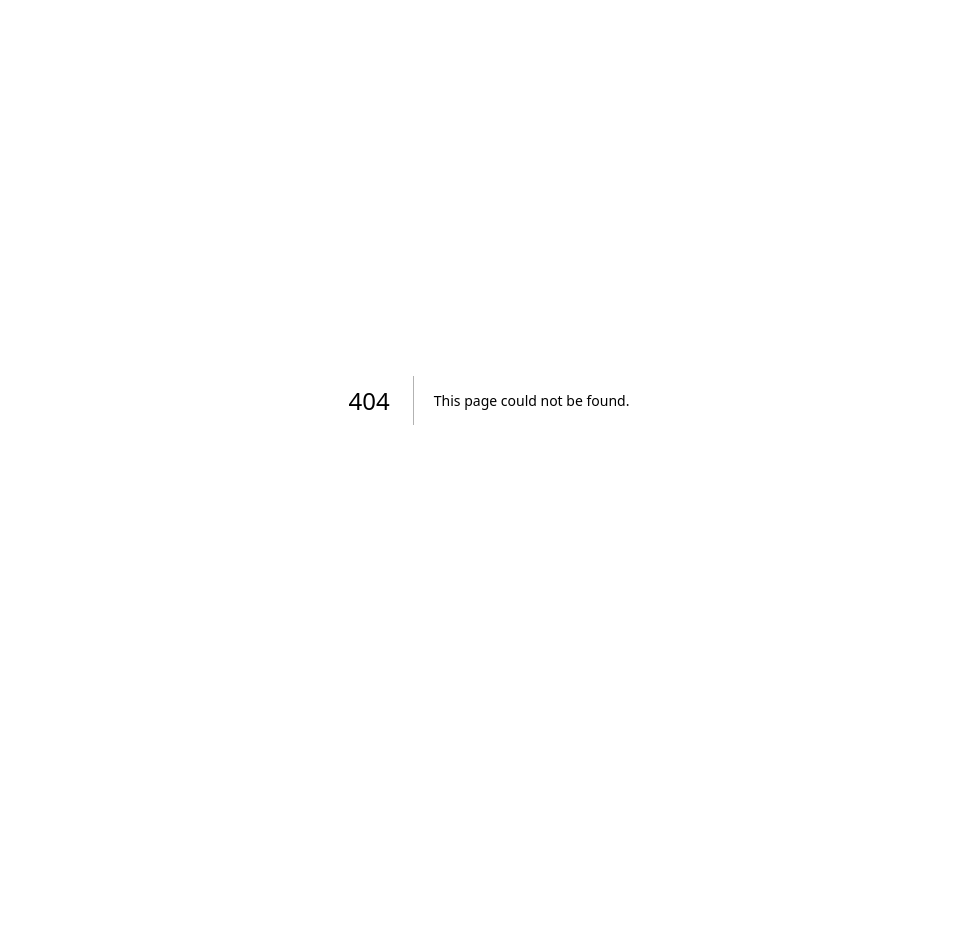
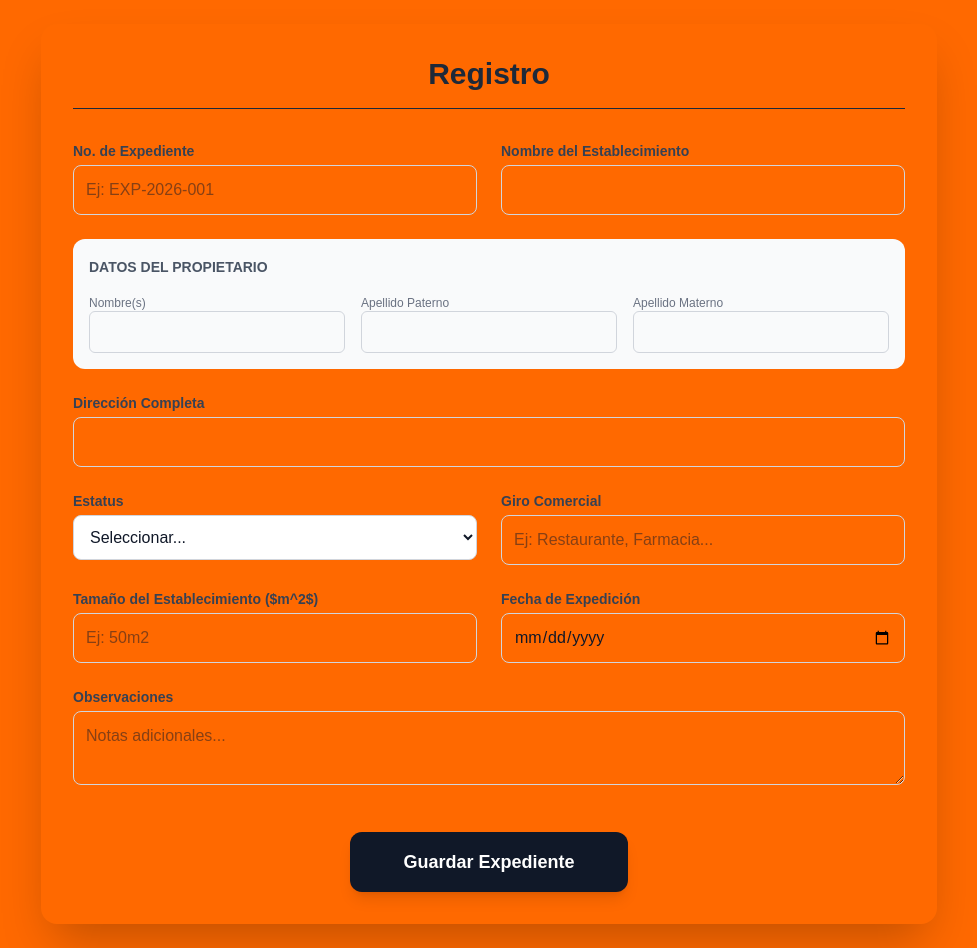
Before and after one commit to Luis-Wicho/Pc-B, a Next.js app: page /Establishments/register in a window 1280 px wide. Before the commit this address had no page. Shown: the whole page, without its empty margins (151-1128 px from the left). Before the commit the page ends 800 px from the top, so only its background shows below. Built offline with nearby package versions, Linux system fonts and the light colour scheme.

Commit message:
Avance del modulo Establishments

```diff
--- /dev/null
+++ b/app/Establishments/register/page.tsx
@@ -0,0 +1,5 @@
+import RegistrarEstablecimientoView from "@/modules/Establishments/presentation/views/registerEstablishmentView";
+
+export default function Page() {
+    return <RegistrarEstablecimientoView/>
+}
--- a/modules/Establishments/presentation/views/ListofEstablishmentsView.tsx
+++ b/modules/Establishments/presentation/views/ListofEstablishmentsView.tsx
@@ -2,9 +2,10 @@
 
 import Image from "next/image"
 import { useEffect, useState } from "react"
+import { useRouter } from "next/navigation"
 
 export default function ListoEstablishmentsView() {
-
+  const router = useRouter()
   const [establecimientos, setEstablecimientos] = useState<any[]>([])
   const [busqueda, setBusqueda] = useState("")
 
@@ -41,10 +42,10 @@ export default function ListoEstablishmentsView() {
         <h1 style={{
           fontWeight: "bold",
           fontSize: "48px",
-          color: "#000",
+          color: "rgb(31, 41, 55)",
           margin: 0
         }}>
-          Listado de establecimientos
+          Lista De Establecimientos
         </h1>
         <div style={{
         display:"flex",
@@ -53,10 +54,10 @@ export default function ListoEstablishmentsView() {
 
       }}>
         <Image
-          src="/img/logo_pcb.png"
+          src="/img/Pcblogo.png"
           alt="Logo PcB"
-          width={220}
-          height={120}
+          width={200}
+          height={100}
           style={{
           }}
         />
@@ -88,9 +89,13 @@ export default function ListoEstablishmentsView() {
       {/* TABLA */}
       <table style={{
         width: "100%",
-        borderCollapse: "collapse",
+        borderCollapse: "separate",
+        borderSpacing: 0,
+        borderRadius: "12px",
+        overflow: "hidden",
         boxShadow: "0 2px 5px rgba(0,0,0,0.1)",
         fontSize: "14px"
+
       }}>
 
         <thead style={{ backgroundColor: "#D3D3D3", color: "#000" }}>
@@ -150,7 +155,9 @@ export default function ListoEstablishmentsView() {
         alignItems: "center",
         marginTop: "20px"
       }}>
-        <button style={{
+        <button
+  onClick={() => router.push("/Establishments/register")}
+  style={{
     backgroundColor: "#27AE60",
     color: "white",
     padding: "8px 20px",
@@ -159,7 +166,8 @@ export default function ListoEstablishmentsView() {
     cursor: "pointer",
     fontWeight: "bold",
     fontSize: "16px"
-        }}>
+  }}
+>
   Registrar nuevo establecimiento
 </button>
 
--- a/modules/Establishments/presentation/views/registerEstablishmentView.tsx
+++ b/modules/Establishments/presentation/views/registerEstablishmentView.tsx
@@ -40,34 +40,159 @@ export default function RegistrarEstablecimientoView(){
 
 
 
-  <div>
+   <div className="flex items-center justify-center min-h-screen bg-orange-500 p-6">
+      <div className="bg-orange-500 w-full max-w-4xl p-8 rounded-2xl shadow-2xl">
 
+        <h2 className="text-3xl font-bold text-gray-800 mb-8 border-b pb-4 text-center">
+          Registro
+        </h2>
 
-   <h1>Registrar Establecimiento</h1>
+        <form onSubmit={handleSubmit} className="grid grid-cols-1 md:grid-cols-2 gap-6">
 
-   <form onSubmit={handleSubmit}>
+          {/* No. de Expediente */}
+          <div className="md:col-span-1">
+            <label className="block text-sm font-semibold text-gray-700 mb-1">No. de Expediente</label>
+            <input
+              type="text"
+              name="noExpediente"
+              value={form.no_expediente}
+              onChange={handleChange}
+              className="w-full p-3 border border-gray-300 rounded-lg focus:ring-2 focus:ring-orange-500 outline-none text-gray-900"
+              placeholder="Ej: EXP-2026-001"
+            />
+          </div>
 
-    <input name="no_expediente" placeholder="No expediente" onChange={handleChange}/>
+          {/* Nombre del Establecimiento */}
+          <div className="md:col-span-1">
+            <label className="block text-sm font-semibold text-gray-700 mb-1">Nombre del Establecimiento</label>
+            <input
+              type="text"
+              name="nombreEstablecimiento"
+              value={form.nombre_establecimiento}
+              onChange={handleChange}
+              className="w-full p-3 border border-gray-300 rounded-lg focus:ring-2 focus:ring-orange-500 outline-none text-gray-900"
+            />
+          </div>
 
-    <input name="nombre_establecimiento" placeholder="Nombre establecimiento" onChange={handleChange}/>
+          {/* Sección Propietario (3 columnas) */}
+          <div className="md:col-span-2 grid grid-cols-1 md:grid-cols-3 gap-4 bg-gray-50 p-4 rounded-xl">
+            <div className="md:col-span-3">
+              <span className="text-sm font-bold text-gray-600 uppercase">Datos del Propietario</span>
+            </div>
+            <div>
+              <label className="block text-xs font-medium text-gray-500">Nombre(s)</label>
+              <input
+                type="text"
+                name="nombrePropietario"
+                onChange={handleChange}
+                className="w-full p-2 border border-gray-300 rounded-md text-gray-900"
+              />
+            </div>
+            <div>
+              <label className="block text-xs font-medium text-gray-500">Apellido Paterno</label>
+              <input
+                type="text"
+                name="apellidoPaterno"
+                onChange={handleChange}
+                className="w-full p-2 border border-gray-300 rounded-md text-gray-900"
+              />
+            </div>
+            <div>
+              <label className="block text-xs font-medium text-gray-500">Apellido Materno</label>
+              <input
+                type="text"
+                name="apellidoMaterno"
+                onChange={handleChange}
+                className="w-full p-2 border border-gray-300 rounded-md text-gray-900"
+              />
+            </div>
+          </div>
 
-    <input name="nombre_propietario" placeholder="Propietario" onChange={handleChange}/>
+          {/* Dirección */}
+          <div className="md:col-span-2">
+            <label className="block text-sm font-semibold text-gray-700 mb-1">Dirección Completa</label>
+            <input
+              type="text"
+              name="direccion"
+              value={form.direccion}
+              onChange={handleChange}
+              className="w-full p-3 border border-gray-300 rounded-lg focus:ring-2 focus:ring-orange-500 outline-none text-gray-900"
+            />
+          </div>
 
-    <input name="direccion" placeholder="Dirección" onChange={handleChange}/>
+          {/* Estatus y Giro */}
+          <div>
+            <label className="block text-sm font-semibold text-gray-700 mb-1">Estatus</label>
+            <select
+              name="estatus"
+              onChange={handleChange}
+              className="w-full p-3 border border-gray-300 rounded-lg bg-white text-gray-900"
+            >
+              <option value="">Seleccionar...</option>
+              <option value="activo">Activo</option>
+              <option value="pendiente">Pendiente</option>
+              <option value="clausurado">Clausurado</option>
+            </select>
+          </div>
 
-    <input name="giro_comercial" placeholder="Giro comercial" onChange={handleChange}/>
+          <div>
+            <label className="block text-sm font-semibold text-gray-700 mb-1">Giro Comercial</label>
+            <input
+              type="text"
+              name="giroComercial"
+              onChange={handleChange}
+              placeholder="Ej: Restaurante, Farmacia..."
+              className="w-full p-3 border border-gray-300 rounded-lg text-gray-900"
+            />
+          </div>
 
-    <input name="estatus" placeholder="Estatus" onChange={handleChange}/>
+          {/* Tamaño y Fecha */}
+          <div>
+            <label className="block text-sm font-semibold text-gray-700 mb-1">Tamaño del Establecimiento ($m^2$)</label>
+            <input
+              type="text"
+              name="tamanoEstablecimiento"
+              onChange={handleChange}
+              placeholder="Ej: 50m2"
+              className="w-full p-3 border border-gray-300 rounded-lg text-gray-900"
+            />
+          </div>
 
-    <input name="observaciones" placeholder="Observaciones" onChange={handleChange}/>
+          <div>
+            <label className="block text-sm font-semibold text-gray-700 mb-1">Fecha de Expedición</label>
+            <input
+              type="date"
+              name="fechaExpedicion"
+              onChange={handleChange}
+              className="w-full p-3 border border-gray-300 rounded-lg text-gray-900"
+            />
+          </div>
 
-    <button type="submit">
-     Registrar
-    </button>
+          {/* Observaciones */}
+          <div className="md:col-span-2">
+            <label className="block text-sm font-semibold text-gray-700 mb-1">Observaciones</label>
+            <textarea
+              name="observaciones"
+              value={form.observaciones}
+              onChange={handleChange}
+              className="w-full p-3 border border-gray-300 rounded-lg text-gray-900"
+              placeholder="Notas adicionales..."
+            ></textarea>
+          </div>
 
-   </form>
+          {/* Botón Guardar */}
+          <div className="md:col-span-2 pt-4">
+            <button
+              type="submit"
+              className="w-full md:w-1/3 mx-auto block py-4 bg-gray-900 text-white font-bold rounded-xl hover:bg-gray-700 transition-colors shadow-lg text-lg"
+            >
+              Guardar Expediente
+            </button>
+          </div>
 
-  </div>
+        </form>
+      </div>
+    </div>
 
  )
 }
```
Lines whose indentation alone changed are shown as unchanged.
